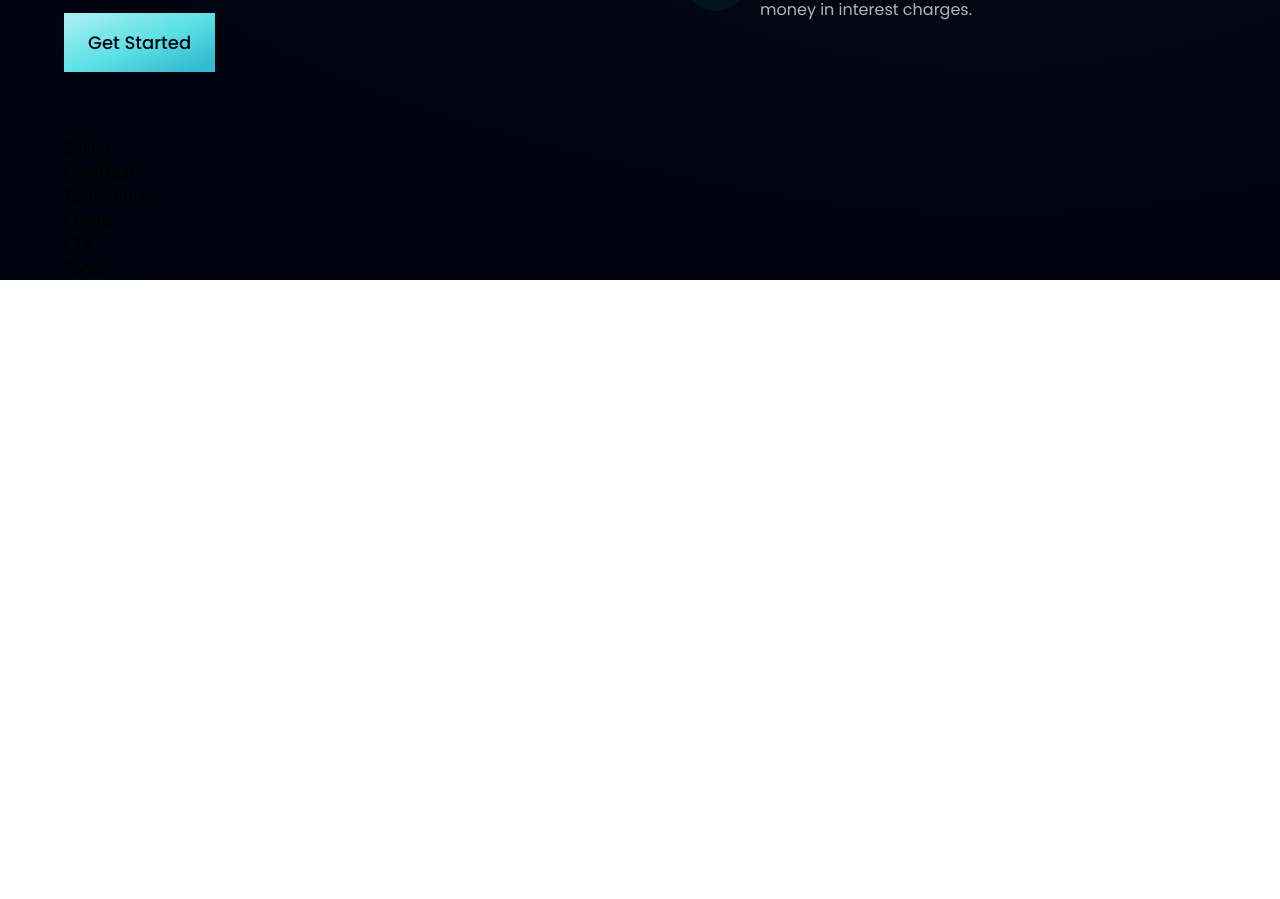
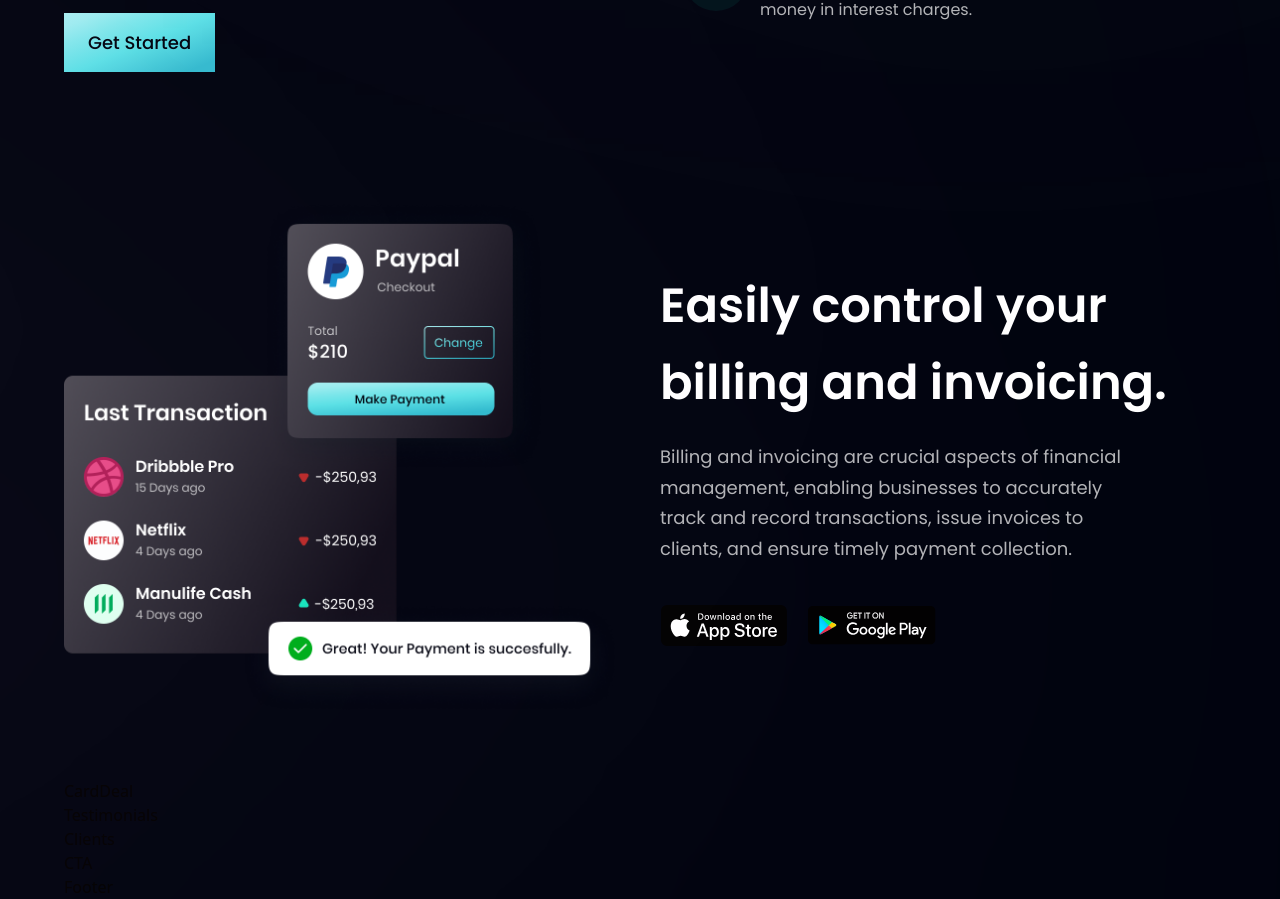
Before and after one commit to avishaar/Bank-Modern-App, a React (Vite) app in the folder Bank-Modern-App/: page / in a window 1280 px wide. Shown: the part 1410-2309 px from the top of the page. Before the commit the page ends 1690 px from the top, so only its background shows below. Built offline with nearby package versions, Linux system fonts and the light colour scheme.

Commit message:
billing section

```diff
--- a/Bank-Modern-App/src/components/Billing.jsx
+++ b/Bank-Modern-App/src/components/Billing.jsx
@@ -1,9 +1,26 @@
-import React from 'react'
+import { apple, bill, google } from '../assets';
+import styles, { layout } from '../constants/style'
 
-const Billing = () => {
-  return (
-    <div>Billing</div>
-  )
-}
+const Billing = () => (
+  <section id='product' className={layout.sectionReverse}>
+    <div className={layout.sectionImgReverse}>
+      <img src={bill} alt='billing' className='w-[100%] h-[100%] relative z-[5]' />
 
+      <div className='absolute z-[3] -left-1/2 top-0 w-[50%] h-[50%] rounded-full white__gradient' />
+      <div className='absolute z-[0] -left-1/2 bottom-0 w-[50%] h-[50%] rounded-full pink__gradient' />
+    </div>
+
+    <div className={layout.sectionInfo}>
+      <h2 className={styles.heading2}>Easily control your <br className='sm:block hidden' /> billing and invoicing.</h2>
+      <p className={`${styles.paragraph} max-w-[470px] mt-5`}>
+        Billing and invoicing are crucial aspects of financial management, enabling businesses to accurately track and record transactions, issue invoices to clients, and ensure timely payment collection.
+      </p>
+
+      <div className='flex flex-row flex-wrap sm:mt-10 mt-6'>
+        <img src={apple} alt='apple-store' className='w-[128px] h-[42px] object-contain mr-5 cursor-pointer' />
+        <img src={google} alt='google-store' className='w-[128px] h-[42px] object-contain mr-5 cursor-pointer' />
+      </div>
+    </div>
+  </section>
+)
 export default Billing;
--- a/Bank-Modern-App/src/components/Button.jsx
+++ b/Bank-Modern-App/src/components/Button.jsx
@@ -1,6 +1,4 @@
-import React from 'react'
-
-const Button = ({styles}) => {
+const Button = ({ styles }) => {
   return (
     <button type='button' className={`py-4 px-6 bg-blue-gradient font-poppins font-medium text-[18px] text-primary outline-none ${styles}`}>
       Get Started
```
